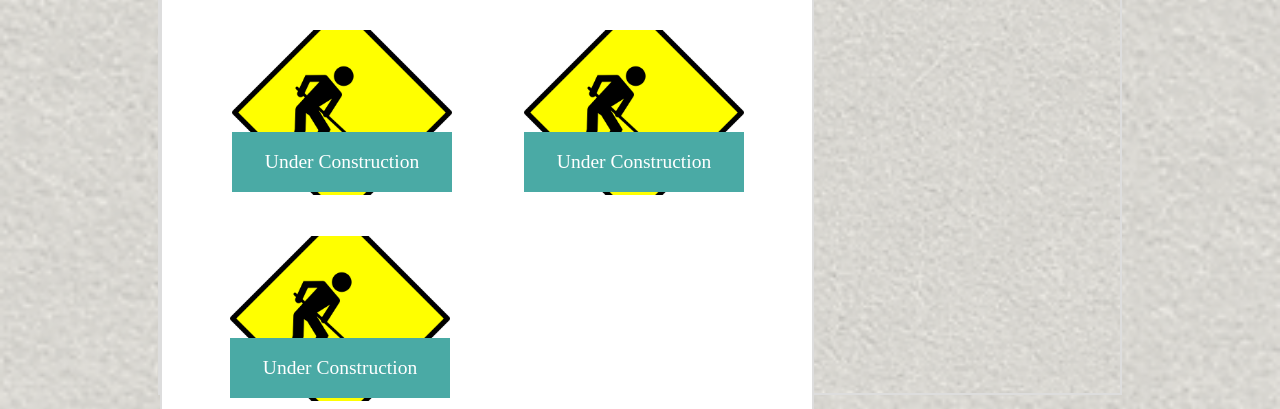
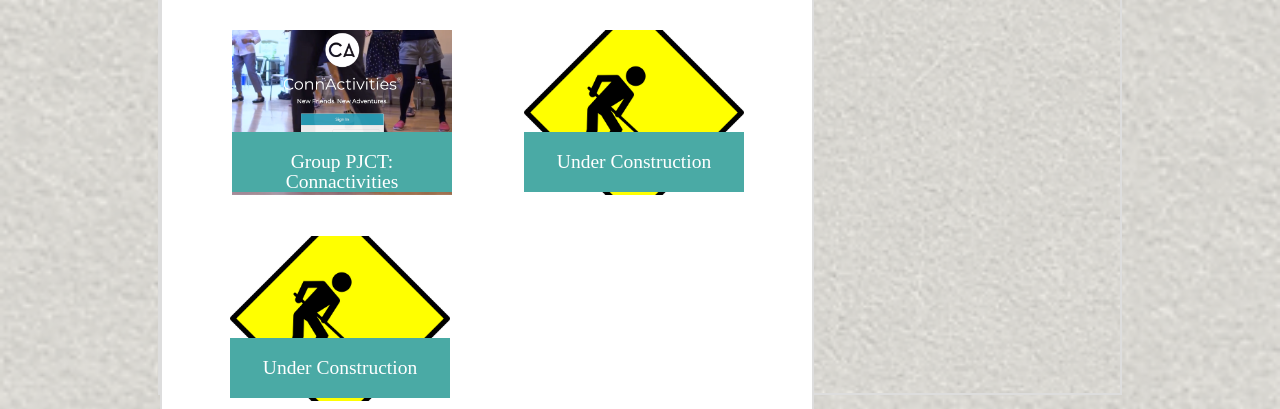
Before and after one commit to monsterreh2b/Responsive2, a plain HTML site: page portfolio3.html in a window 1280 px wide. Shown: the part 391-800 px from the top of the page. Drawn offline with Linux system fonts and the light colour scheme.

Commit message:
update connactivities link

```diff
--- a/assets/css/style.css
+++ b/assets/css/style.css
@@ -334,6 +334,9 @@ width: 220px;
 	background-image: url(https://get.pxhere.com/photo/music-instrument-musician-drum-musical-instrument-drumstick-percussion-drums-drummer-rhythm-bass-drum-skin-head-percussion-instrument-timbales-snare-drum-tom-tom-drum-timbale-908245.jpg)
 }
 
+#connactivities{
+	background-image: url(../images/connactivities.png)
+}
 .background{
 	width: 220px;
 	height: 60px;
--- a/portfolio3.html
+++ b/portfolio3.html
@@ -65,10 +65,10 @@
 					</div>
 					<div class="mid" >
 						<!-- <a href="#"><img src="./assets/images/people-q-c-220-160-7.jpg" class="hover-outline" height="165" width="220" alt="trivia"/></a> -->
-						<div class="left hvr-box-shadow-outset" id="construction">
+						<div class="left hvr-box-shadow-outset" id="connactivities">
 
 							<div class="background">
-					          	<a href="#"><h3>Under Construction</h3></a>
+					          	<a href="https://voyage-chaise-82358.herokuapp.com/sign-in"><h3>Group PJCT: Connactivities</h3></a>
 					        </div>
 						</div>
 						<!-- <a href="#"><img src="./assets/images/sports-q-c-220-160-9.jpg" class="hover-outline" height="165" width="220" alt="rutgers"/></a> -->
```
Also changed, not shown: assets/images/connactivities.png (added).
